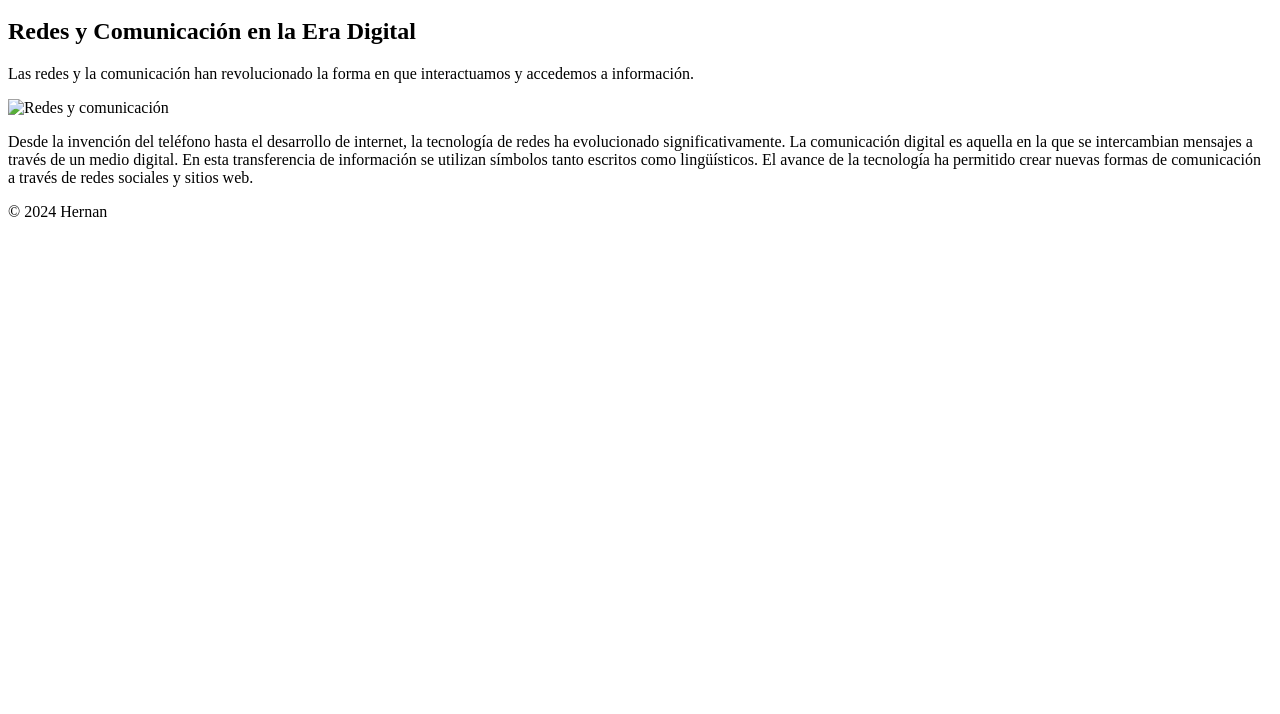
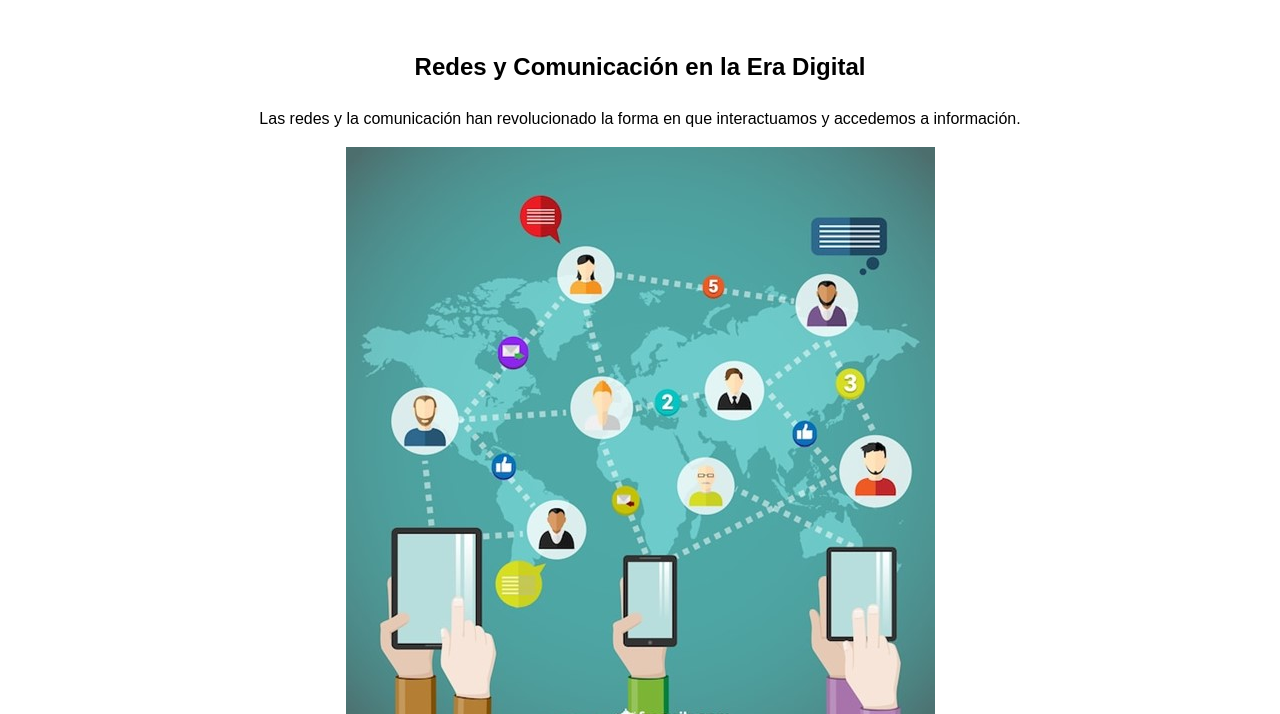
Before and after one commit to djnievas/PreEntrega3Moreyra, a plain HTML site: page html/pagina2.html in a window 1280 px wide. Shown: the part 172-886 px from the top of the page. Before the commit the page ends 800 px from the top, so only its background shows below. Drawn offline with Linux system fonts and the light colour scheme; the site is published under a folder, as on GitHub Pages, so addresses that start at the root find nothing.

Commit message:
Update pagina2.html

```diff
--- a/html/pagina2.html
+++ b/html/pagina2.html
@@ -4,7 +4,7 @@
     <meta charset="UTF-8">
     <meta name="viewport" content="width=device-width, initial-scale=1.0">
     <title>Redes y Comunicación</title>
-    <link rel="stylesheet" href="/css/estilos.css">
+    <link rel="stylesheet" href="../css/estilos.css">
 </head>
 <body>
     <header class="main-header">
@@ -25,7 +25,7 @@
         <section>
             <h2>Redes y Comunicación en la Era Digital</h2>
             <p>Las redes y la comunicación han revolucionado la forma en que interactuamos y accedemos a información.</p>
-            <img src="/img/Imagen2.jpg" alt="Redes y comunicación">
+            <img src="../img/Imagen2.jpg" alt="Redes y comunicación">
             <p>Desde la invención del teléfono hasta el desarrollo de internet, la tecnología de redes ha evolucionado significativamente. La comunicación digital es aquella en la que se intercambian mensajes a través de un medio digital. En esta transferencia de información se utilizan símbolos tanto escritos como lingüísticos. El avance de la tecnología ha permitido crear nuevas formas de comunicación a través de redes sociales y sitios web.</p>
         </section>
     </main>
```
